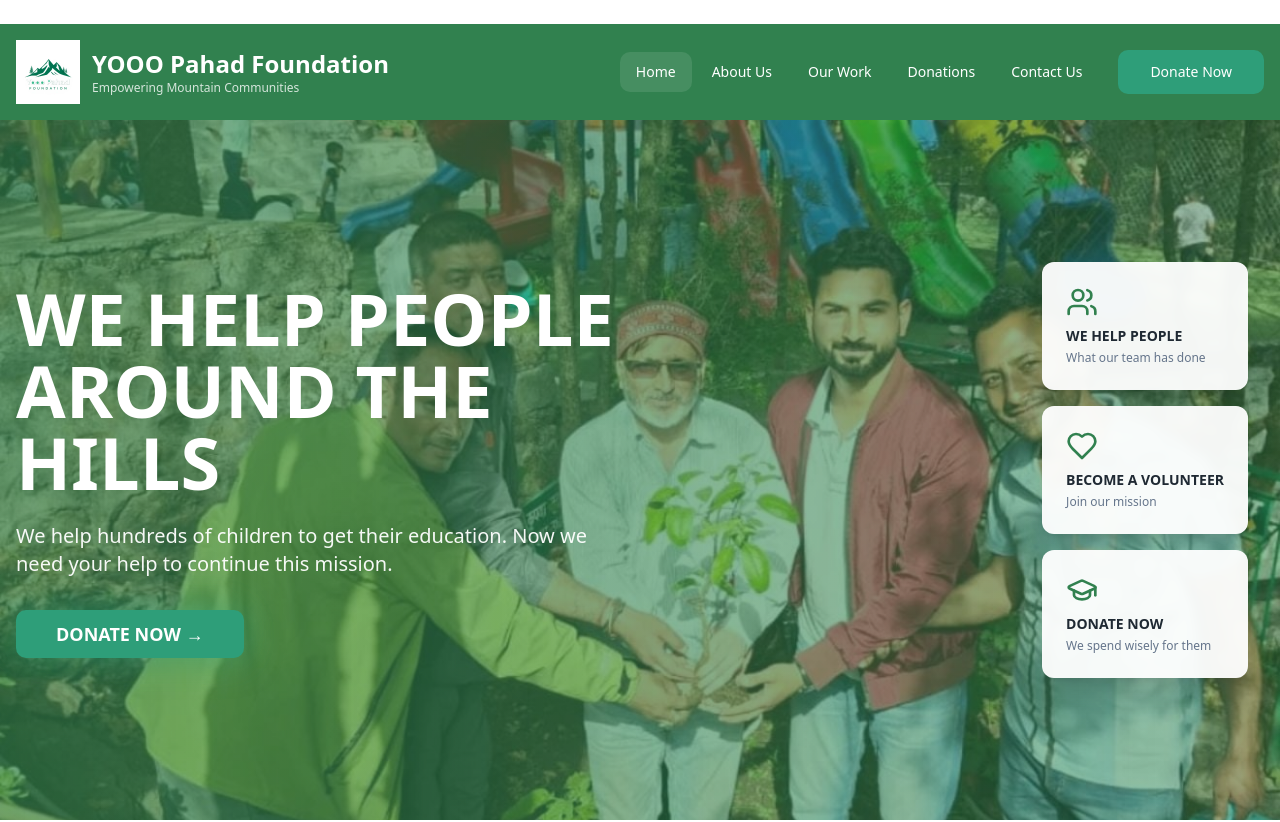
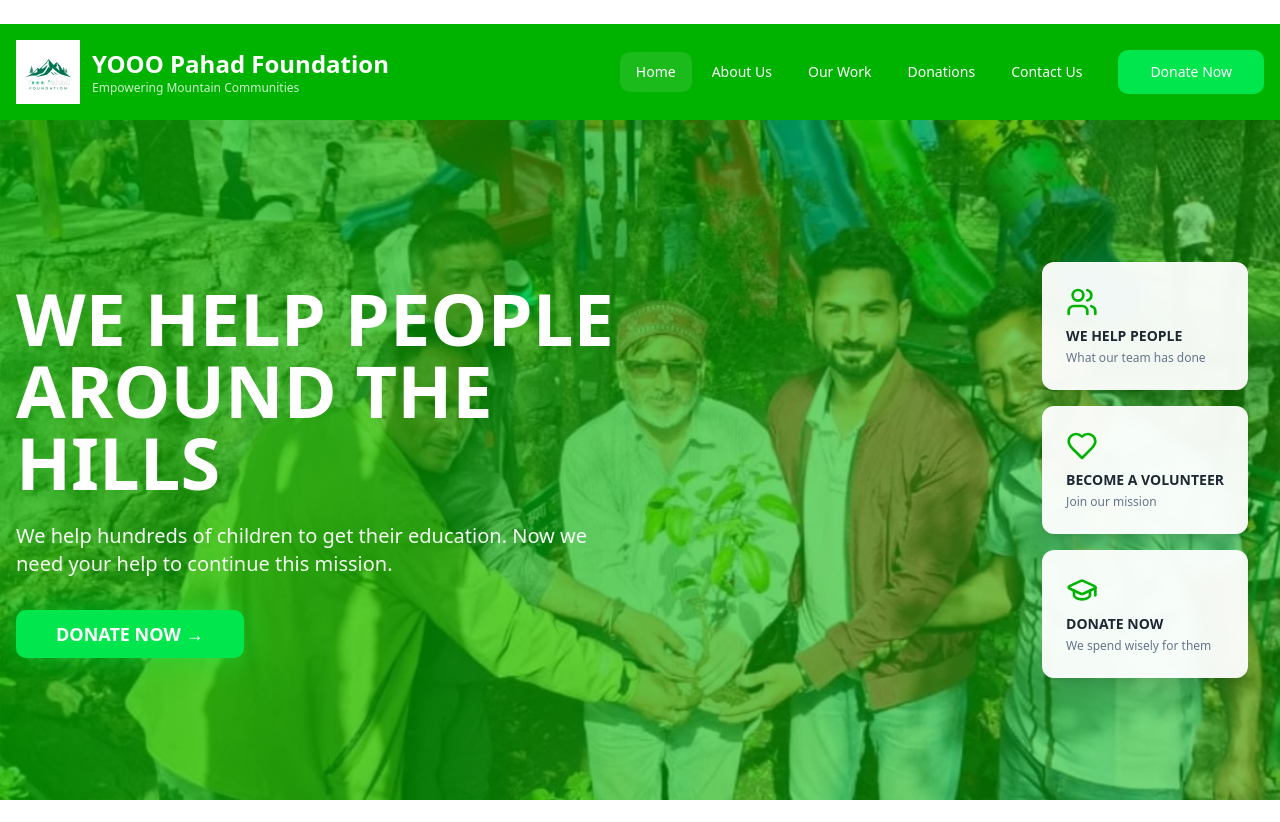
Before and after one commit to jarviskapitaji/himalayan-vistas-pay, a React (Vite) app: page / in a window 1280 px wide. Shown: the top 822 px of the page. After the commit the page ends 800 px from the top, so only its background shows below. Built offline with nearby package versions, Linux system fonts and the light colour scheme; the HTML template or start-up script is replaced by a standard one.

Commit message:
Refactor: Update color scheme and fix spacing

```diff
--- a/src/index.css
+++ b/src/index.css
@@ -3,7 +3,17 @@
 @tailwind utilities;
 
 /* Reset page spacing */
-html, body, #root { margin: 0; padding: 0; height: 100%; }
+html, body, #root {
+  margin: 0 !important;
+  padding: 0 !important;
+  height: 100%;
+  overflow-x: hidden;
+}
+
+body {
+  margin: 0 !important;
+  padding: 0 !important;
+}
 
 /* Definition of the design system. All colors, gradients, fonts, etc should be defined here.
 All colors MUST be HSL.
@@ -20,18 +30,18 @@ All colors MUST be HSL.
     --popover: 0 0% 100%;
     --popover-foreground: 210 24% 16%;
 
-    /* Forest Green - Deep nature foundation color */
-    --primary: 142 45% 35%;
+    /* Neon Green - Vibrant nature foundation color */
+    --primary: 120 100% 35%;
     --primary-foreground: 0 0% 100%;
 
-    /* Mountain Emerald - Accent for actions */
-    --secondary: 160 55% 40%;
+    /* Bright Neon Emerald - Accent for actions */
+    --secondary: 140 100% 45%;
     --secondary-foreground: 0 0% 100%;
 
     --muted: 210 40% 96.1%;
     --muted-foreground: 215 16% 47%;
 
-    --accent: 160 55% 40%;
+    --accent: 140 100% 45%;
     --accent-foreground: 0 0% 100%;
 
     --destructive: 0 84.2% 60.2%;
@@ -39,17 +49,17 @@ All colors MUST be HSL.
 
     --border: 214 32% 91%;
     --input: 214 32% 91%;
-    --ring: 142 45% 35%;
+    --ring: 120 100% 35%;
 
     --radius: 0.75rem;
 
-    /* Custom gradient tokens - Forest Nature Theme */
-    --gradient-hero: linear-gradient(135deg, hsl(142 45% 28%) 0%, hsl(160 50% 35%) 100%);
-    --gradient-accent: linear-gradient(135deg, hsl(160 55% 35%) 0%, hsl(142 60% 45%) 100%);
-    --shadow-soft: 0 4px 20px -2px hsl(142 45% 35% / 0.15);
-    --shadow-strong: 0 10px 40px -10px hsl(142 45% 35% / 0.3);
-    --shadow-glow: 0 0 40px hsl(160 55% 50% / 0.3);
-    --shadow-3d: 0 20px 60px -15px hsl(142 45% 35% / 0.4);
+    /* Custom gradient tokens - Neon Green Theme */
+    --gradient-hero: linear-gradient(135deg, hsl(120 100% 30%) 0%, hsl(140 100% 40%) 100%);
+    --gradient-accent: linear-gradient(135deg, hsl(140 100% 40%) 0%, hsl(120 100% 50%) 100%);
+    --shadow-soft: 0 4px 20px -2px hsl(120 100% 35% / 0.2);
+    --shadow-strong: 0 10px 40px -10px hsl(120 100% 35% / 0.35);
+    --shadow-glow: 0 0 40px hsl(140 100% 50% / 0.4);
+    --shadow-3d: 0 20px 60px -15px hsl(120 100% 35% / 0.45);
 
     /* Smooth transitions */
     --transition-smooth: all 0.4s cubic-bezier(0.4, 0, 0.2, 1);
@@ -82,16 +92,16 @@ All colors MUST be HSL.
     --popover: 210 30% 12%;
     --popover-foreground: 0 0% 98%;
 
-    --primary: 142 50% 45%;
+    --primary: 120 100% 40%;
     --primary-foreground: 0 0% 100%;
 
-    --secondary: 160 55% 48%;
+    --secondary: 140 100% 50%;
     --secondary-foreground: 0 0% 100%;
 
     --muted: 210 30% 18%;
     --muted-foreground: 215 20% 65%;
 
-    --accent: 160 55% 48%;
+    --accent: 140 100% 50%;
     --accent-foreground: 0 0% 100%;
 
     --destructive: 0 63% 31%;
@@ -99,14 +109,14 @@ All colors MUST be HSL.
 
     --border: 210 30% 18%;
     --input: 210 30% 18%;
-    --ring: 142 50% 45%;
+    --ring: 120 100% 40%;
 
-    --gradient-hero: linear-gradient(135deg, hsl(142 45% 32%) 0%, hsl(160 50% 38%) 100%);
-    --gradient-accent: linear-gradient(135deg, hsl(160 55% 38%) 0%, hsl(142 60% 48%) 100%);
+    --gradient-hero: linear-gradient(135deg, hsl(120 100% 32%) 0%, hsl(140 100% 42%) 100%);
+    --gradient-accent: linear-gradient(135deg, hsl(140 100% 42%) 0%, hsl(120 100% 52%) 100%);
     --shadow-soft: 0 4px 20px -2px hsl(0 0% 0% / 0.3);
     --shadow-strong: 0 10px 40px -10px hsl(0 0% 0% / 0.5);
-    --shadow-glow: 0 0 40px hsl(160 55% 50% / 0.4);
-    --shadow-3d: 0 20px 60px -15px hsl(142 45% 35% / 0.5);
+    --shadow-glow: 0 0 40px hsl(140 100% 50% / 0.5);
+    --shadow-3d: 0 20px 60px -15px hsl(120 100% 35% / 0.5);
     --sidebar-background: 240 5.9% 10%;
     --sidebar-foreground: 240 4.8% 95.9%;
     --sidebar-primary: 224.3 76.3% 48%;
@@ -124,13 +134,15 @@ All colors MUST be HSL.
   }
 
   body {
-    margin: 0;
-    padding: 0;
+    margin: 0 !important;
+    padding: 0 !important;
     @apply bg-background text-foreground;
   }
 
   html, body, #root {
     height: 100%;
+    margin: 0 !important;
+    padding: 0 !important;
   }
 }
 
```
